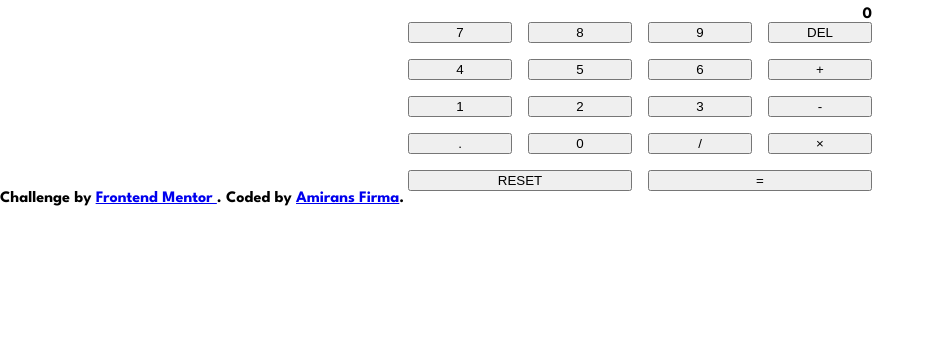
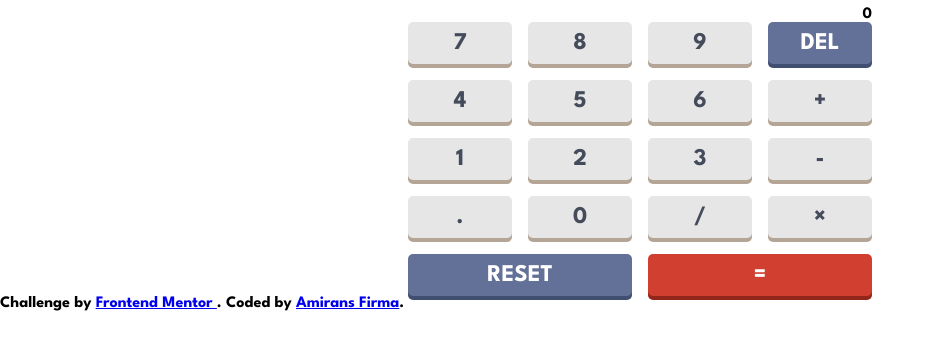
Before and after one commit to Amirhosseinsaraji/Javaskript_to_learn, a plain HTML site: page index.html in a window 1280 px wide. Shown: the part 65-414 px from the top of the page, without its empty margins (0-935 px from the left). Drawn offline with Linux system fonts and the light colour scheme.

Commit message:
Style calculator buttons and focus states (#36)
Co-authored-by: Amir <hosia2343@gmail.com>

```diff
--- a/styles.css
+++ b/styles.css
@@ -71,3 +71,33 @@ button[data-key="reset"],
 button[data-key="calculate"] {
     grid-column: span 2;
 }
+button{
+    font-family: inherit;
+    font-weight: 700;
+    font-size: 24px;
+    border: none;
+     border-radius: 5px;
+    cursor: pointer;
+    padding: 10px;
+    background-color: var(--light-key-background);
+    color: var(--key-text);
+    box-shadow: 0 4px 0 var(--light-key-shadow);
+}
+button[data-key="delete"],
+button[data-key="reset"] {
+    background-color: var(--key-background);
+    color: var(--white);
+    box-shadow: 0 4px 0 var(--key-shadow);
+}
+button[data-key="calculate"] {
+    background-color: var(--red-key-background);
+    color: var(--white);
+    box-shadow: 0 4px 0 var(--red-key-shadow);
+}
+button:hover{
+    filter: brightness(1.1);
+}
+button:focus-visible {
+    outline: 3px solid var(--display-background);
+    outline-offset: 3px;
+}
```
